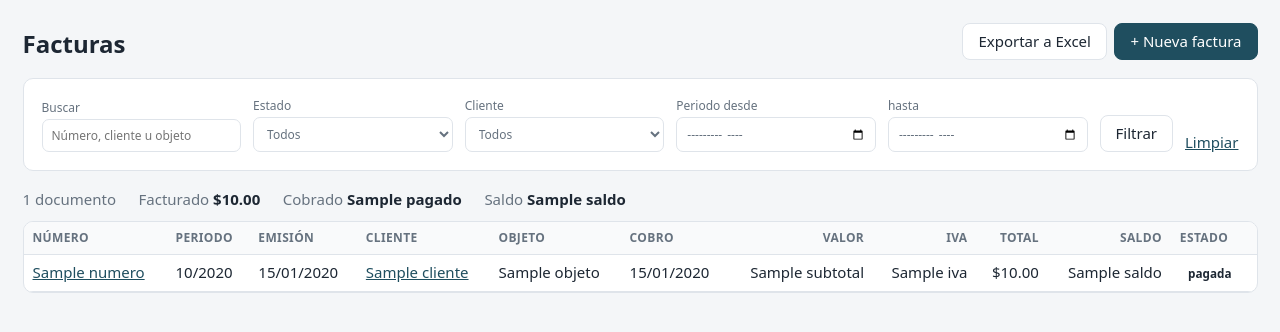
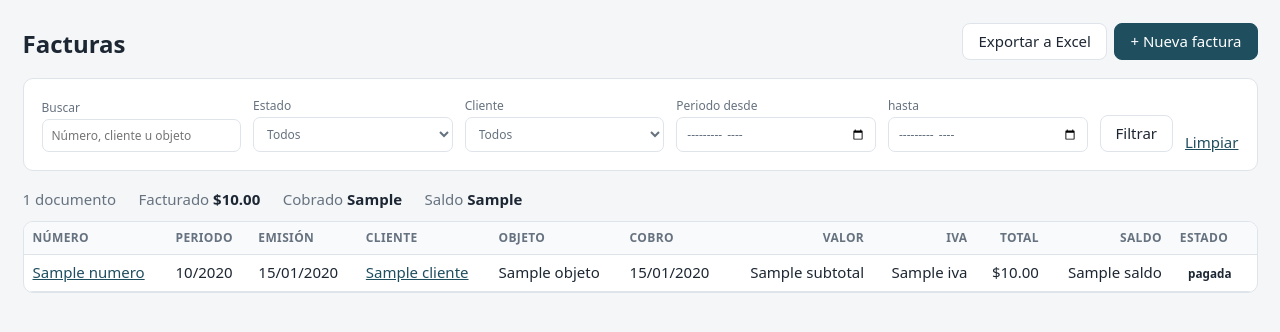
Before and after one commit to Ludicard/Novera, a Django app: template templates/facturas/lista.html in a window 1280 px wide. Shown: the top 332 px of the page. Run offline with Django 5.2, Linux system fonts and the light colour scheme; tables that the repository leaves empty hold one stand-in row (values such as "Sample post"); the template is opened without the code that fills it: values that come from a table or form of the project are taken from there, most other values are stand-ins (such as "Sample title", 1, 10 or a date in 2020); parts of the project's set-up code (start-up, migrations or seed data) failed here and were passed over.

Commit message:
Corrige error 500 en el listado de facturas con PostgreSQL
Los alias del aggregate (saldo, pagado) chocaban con las anotaciones del
queryset. La CI ahora ejecuta las pruebas contra PostgreSQL 17 y prueba
todas las páginas con datos.

Co-Authored-By: Claude Opus 5.5 <noreply@anthropic.com>

```diff
--- a/apps/facturas/views.py
+++ b/apps/facturas/views.py
@@ -93,7 +93,9 @@ def _filtrar(get):
 @login_required
 def lista(request):
     form, qs = _filtrar(request.GET)
-    totales = qs.filter(anulada=False).aggregate(total=Sum("total"), saldo=Sum("saldo"), pagado=Sum("pagado"))
+    totales = qs.filter(anulada=False).aggregate(
+        suma_total=Sum("total"), suma_saldo=Sum("saldo"), suma_pagado=Sum("pagado")
+    )
     pagina = Paginator(qs, 50).get_page(request.GET.get("page"))
     filtros = request.GET.copy()
     filtros.pop("page", None)
--- a/templates/facturas/lista.html
+++ b/templates/facturas/lista.html
@@ -17,9 +17,9 @@
 
 <div class="totales">
   <span>{{ pagina.paginator.count }} documento{{ pagina.paginator.count|pluralize }}</span>
-  <span>Facturado <strong>{{ totales.total|dinero }}</strong></span>
-  <span>Cobrado <strong>{{ totales.pagado|dinero }}</strong></span>
-  <span>Saldo <strong>{{ totales.saldo|dinero }}</strong></span>
+  <span>Facturado <strong>{{ totales.suma_total|dinero }}</strong></span>
+  <span>Cobrado <strong>{{ totales.suma_pagado|dinero }}</strong></span>
+  <span>Saldo <strong>{{ totales.suma_saldo|dinero }}</strong></span>
 </div>
 
 <div class="tarjeta sin-relleno desplazable">
```
Also changed, not shown: apps/facturas/tests/test_vistas.py (+22 -0 lines), .github/workflows/ci.yml.
